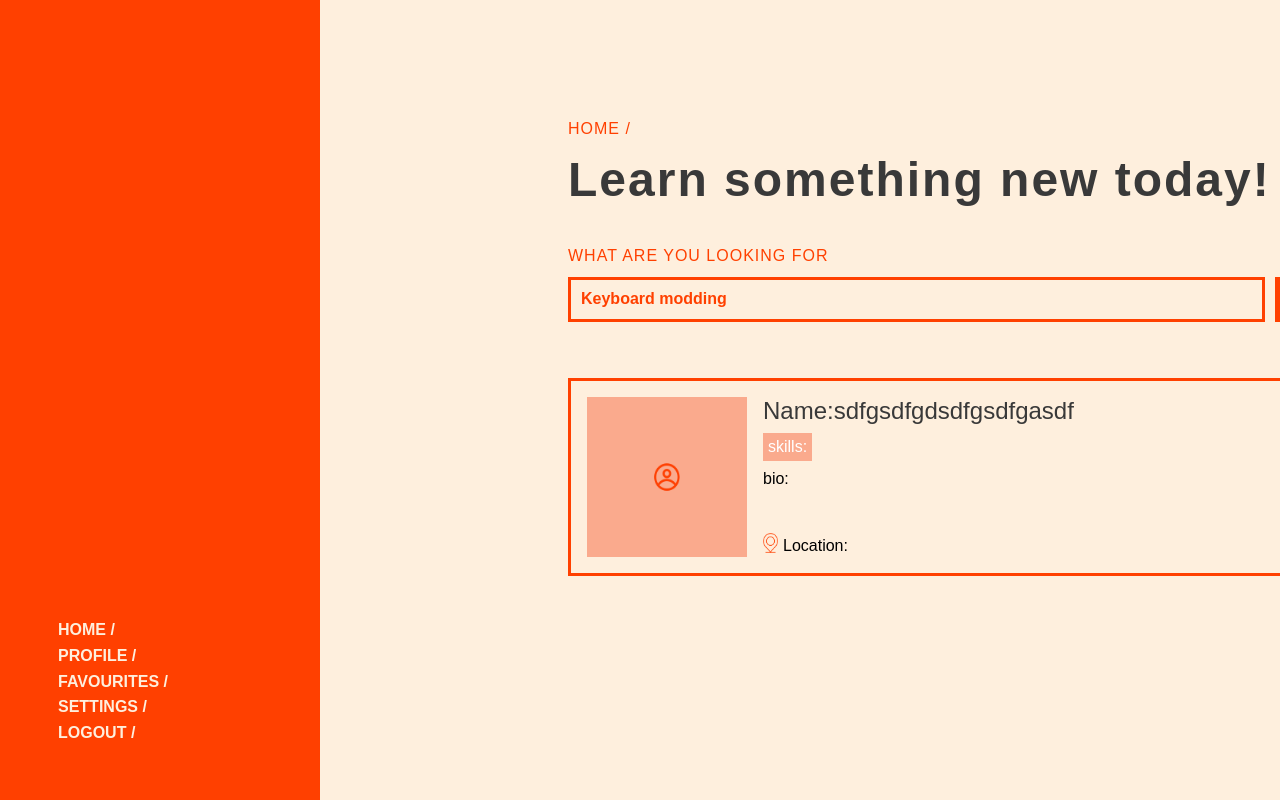
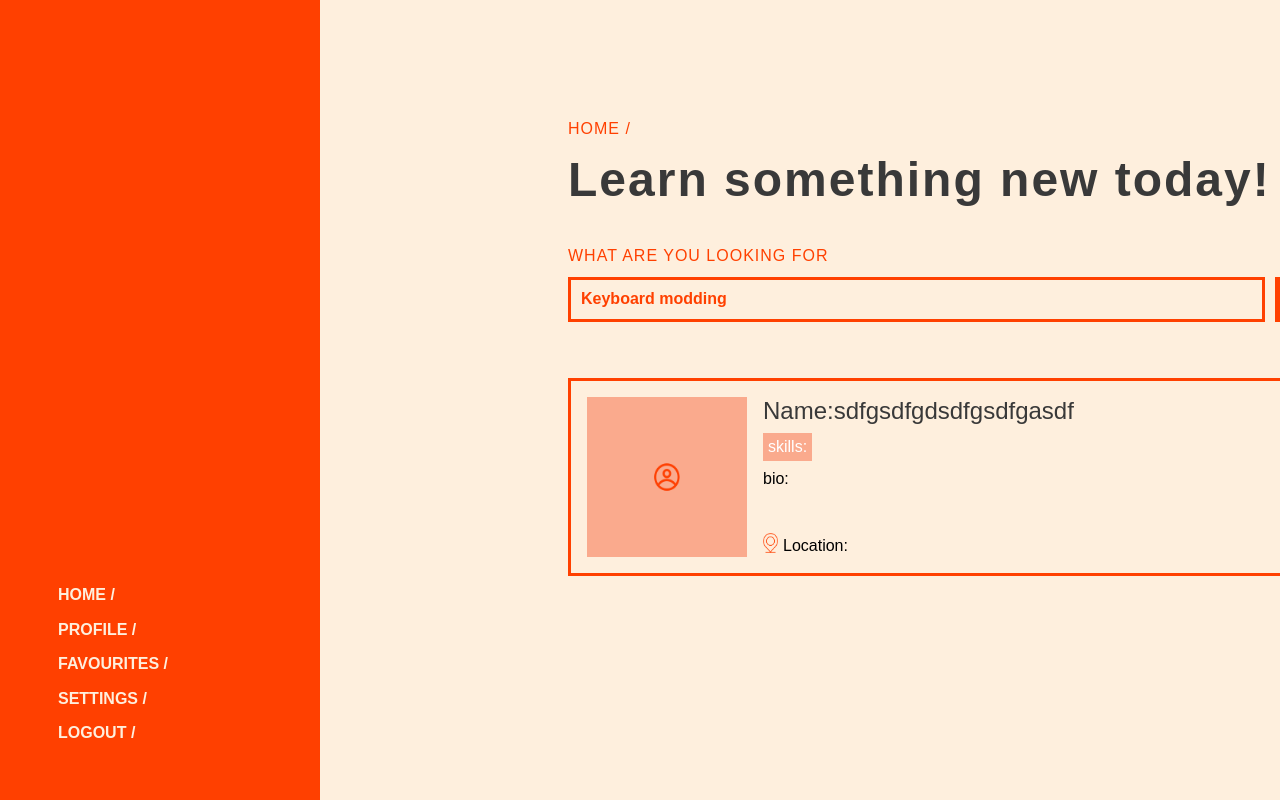
Before and after one commit to Your-Missing-Semester/permuto, a React (Create React App) app in the folder frontend/: page /home in a window 1280 px wide. Shown: the top 800 px of the page. Built offline with nearby package versions, Linux system fonts and the light colour scheme.

Commit message:
reformatted nav bar

```diff
--- a/frontend/src/components/HomePage/NavBar/navBar.module.css
+++ b/frontend/src/components/HomePage/NavBar/navBar.module.css
@@ -26,7 +26,7 @@
 
 .route-list li{
     font-size: 16px;
-    padding-top: 7%;
+    padding-top: 15%;
 }
 
 .link-styles {
```
